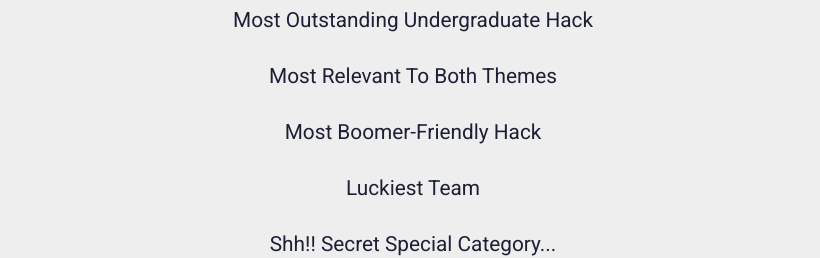
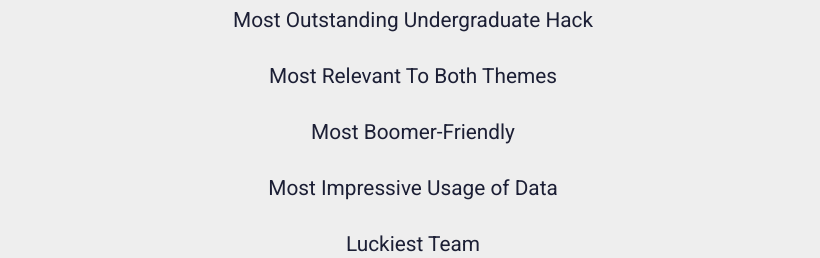
Before and after one commit to Raypuff/lifehack-2021, a React (Create React App) app: page / in a window 1280 px wide. Shown: the part 3320-3578 px from the top of the page, without its empty margins (227-1047 px from the left). Built offline with nearby package versions, Linux system fonts and the light colour scheme.

Commit message:
Update closing ceremony time and special category prize

```diff
--- a/src/components/Prizes/Prizes.js
+++ b/src/components/Prizes/Prizes.js
@@ -25,7 +25,8 @@ const smallPrizes = [
   "Most Impressive Pre-University Hack",
   "Most Outstanding Undergraduate Hack",
   "Most Relevant To Both Themes",
-  "Most Boomer-Friendly Hack",
+  "Most Boomer-Friendly",
+  "Most Impressive Usage of Data",
   "Luckiest Team",
   "Shh!! Secret Special Category...",
 ];
--- a/src/components/Timeline/Timeline.js
+++ b/src/components/Timeline/Timeline.js
@@ -47,7 +47,7 @@ const timeline = [
   },
   {
     title: "Closing Ceremony and Prize Presentation",
-    datetime: "25 July, 3:00pm - 6:00pm",
+    datetime: "25 July, 3:00pm - 4:30pm",
   },
 ];
 
```
